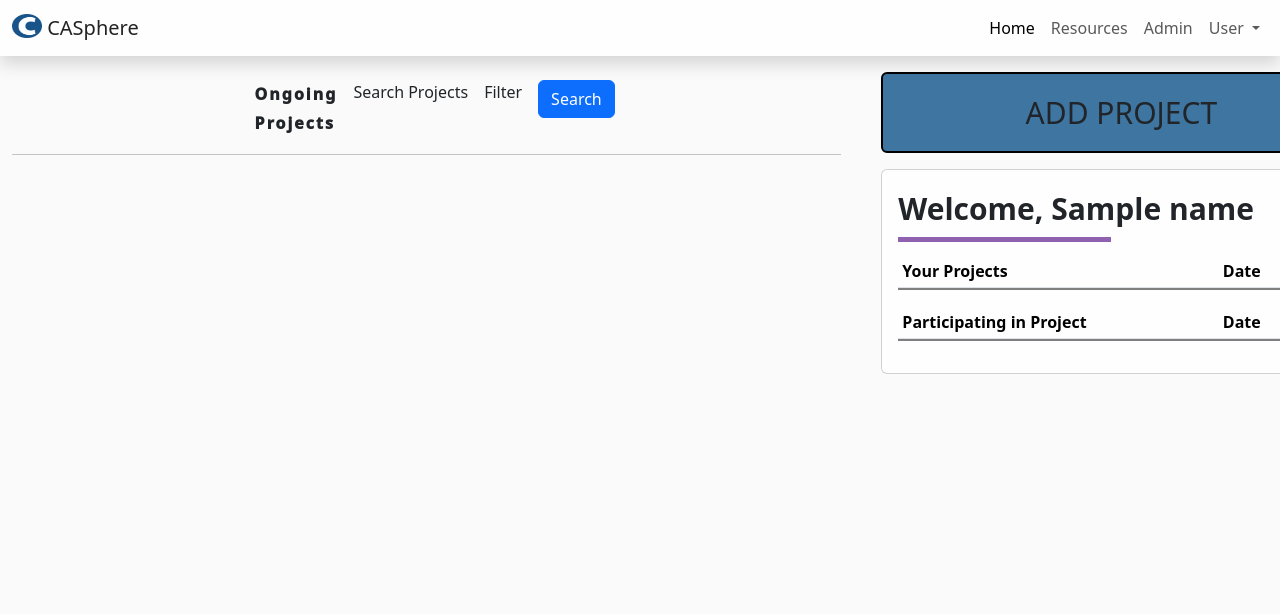
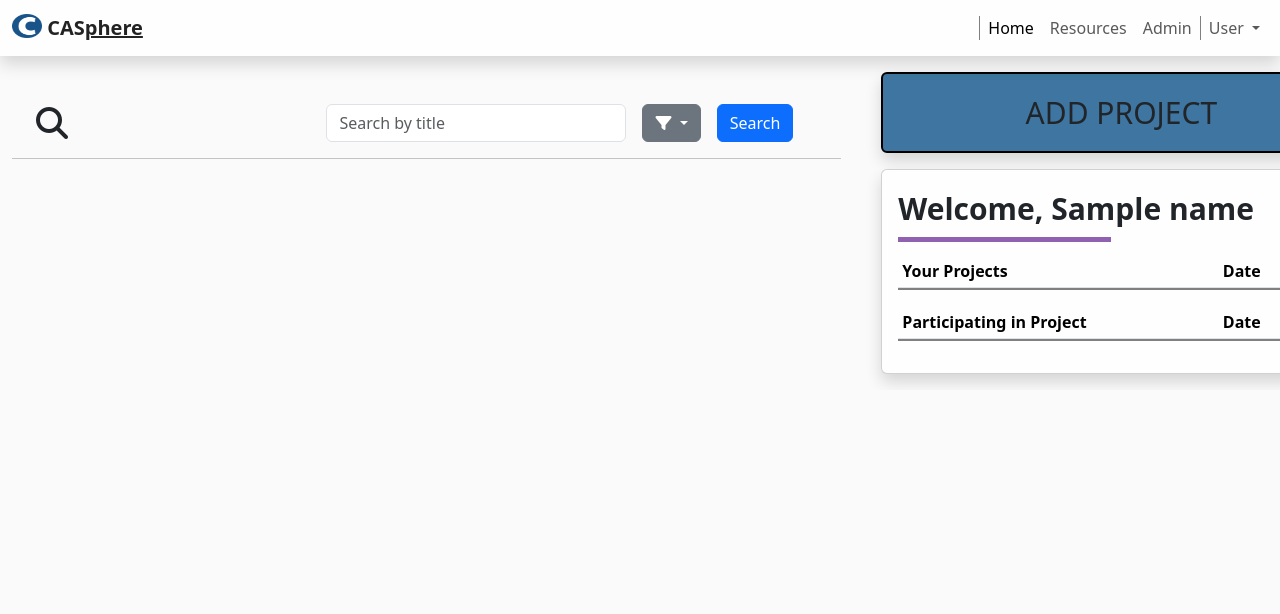
Before and after one commit to Tommytom123/CASphere, a Flask app: template main/casphere/home/templates/home.html in a window 1280 px wide. Shown: the top 614 px of the page. Run offline with Flask 3, Linux system fonts and the light colour scheme; the template is opened without the code that fills it: most values are stand-ins (such as "Sample title", 1, 10 or a date in 2020); data that the repository does not hold is empty; some libraries are stand-ins or nearby versions.

```diff
--- a/main/casphere/home/static/coreJS.js
+++ b/main/casphere/home/static/coreJS.js
@@ -35,12 +35,28 @@ function formatDateTimeToDate(dateString) { // Removes the trailing time returne
   return dateString.slice(0,10)
 }
 
+function parseIsoDate(dateStr){ //Year-Month-Day
+  var splitDateStr = dateStr.split("-");
+  if (splitDateStr[0].length != 4 || splitDateStr[1].length != 2 || splitDateStr[2].length != 2){
+    return false
+  }
+  return new Date(parseInt(splitDateStr[0], 10), parseInt(splitDateStr[1], 10) - 1, parseInt(splitDateStr[2], 10));
+}
+
+// Facilitates strings, dates
+function isGreaterThan(a,b){
+  console.log(`A:${a} | B:${b} |dateA:${Date.parse(a)} | dateA:${Date.parse(b)}`)
+  if (parseIsoDate(a) && parseIsoDate(b)){
+    console.log(parseIsoDate(a) > parseIsoDate(b))
+    return parseIsoDate(a) > parseIsoDate(b)
+  }
+  console.log(a>b)
+  return a > b
+}
+
 async function getUserObj(){
   return await fetchPostWrapper("/getUserObj")
 }
-
-
-
 
 // -- Adding Projects --
 
@@ -144,7 +160,7 @@ async function initPageOnLoad(){
 
   onLoadValidators()
 
-  switch (globalUserObj["accessLvel"]){
+  switch (globalUserObj["accessLevel"]){
     case 'admin':
       console.log('Show admin page')
     default: // Ie: student or other
@@ -156,11 +172,8 @@ async function initPageOnLoad(){
   globalProjectStack = new ProjectStack(globalUserObj["accessLevel"])
   globalProjectStack.fetchNewProjects()
   */
-  const mainProjectSet = new ProjectSet(globalUserObj["accessLvel"])
-  const projectScroll = new ProjectScrollDisplay(mainProjectSet, 'projectScrollContainer')
+  const mainProjectSet = new ProjectSet(globalUserObj["accessLevel"])
 
-  const ownedProjectsTable = new ProjectsOwnedTable(mainProjectSet, 'ownedProjectsTable')
-  const joinedProjectsTable = new ProjectsJoinedTable(mainProjectSet, 'joinedProjectsTable')
 
 
 }
--- a/main/casphere/home/static/globalCSS.css
+++ b/main/casphere/home/static/globalCSS.css
@@ -165,7 +165,45 @@ input[type=number] {
 
 }*/
 
+.vl-navbar {
+  border-left: 1px solid grey;
+  margin-top: 8px;
+  margin-bottom: 8px;
+
+}
+
+
+/* search bar */
+
+.search-proj-label{
+  float:left;
+  min-height: 20px;
+}
+
+.search-proj-input{
+  max-width: 300px;
+}
+
+.dropdown-menu.filter-dropdown-body{
+  min-width:250px;
+
+}
+
+.proj-scroll-container{
+  -webkit-mask-image: linear-gradient(transparent, black 3%, black 95%, transparent);
+  mask-image: linear-gradient(transparent, black 3%, black 95%, transparent);
+
+}
+
 /* Project card CSS */
+.modal-dialog-centered{
+  min-width: 832px;
+  max-width: 832px;
+}
+
+.modal-opaque {
+  background-color: rgba(0,0,0,0.1);
+}
 
 .scroll-top-btn {
   opacity: 0.78;
--- a/main/casphere/home/templates/home.html
+++ b/main/casphere/home/templates/home.html
@@ -13,28 +13,62 @@
 <div class="container-fluid" style="max-height: 100vh; overflow-y: hidden;">
   <div class="row justify-content-md-center">
     <div class="col-lg-8 d-flex flex-column justify-content-start order-lg-first order-last " style="max-width: 950px;">
+
       <div id="searchProjectsHeader" class="position-relative">
-        <form class="row g-3 w-100 justify-content-center m-2">
-          <div class="col-auto">
-            <span class="search-proj-text">Ongoing</br>Projects</span>
-          </div>
-          <div class="col-auto">
-            Search Projects
-          </div>
-          <div class="col-auto">
-            Filter
-          </div>
-          <div class="col-auto">
-            <button type="submit" class="btn btn-primary mb-3">Search</button>
+
+        <form>
+          <div class="d-flex mt-5">
+
+            <div class="my-auto me-auto mx-4">
+              <i class="fa-solid fa-magnifying-glass fa-2xl"></i>
+              <!--<strong class="my-auto">Find Projects</strong> -->
+            </div>
+
+            <input type="text" class="form-control mx-2 search-proj-input my-auto" id="searchProjectTitle" placeholder="Search by title">
+            <div class="dropdown"> <!-- The filter dropdown  -->
+              <button class="btn btn-secondary dropdown-toggle mx-2 filter-dropdown-btn my-auto" type="button" data-bs-toggle="dropdown" data-bs-auto-close="outside" aria-expanded="false">
+                <i class="fa-solid fa-filter"></i>
+              </button>
+              <ul class="dropdown-menu filter-dropdown-body p-2">
+                <hr>
+                <h3>Starts between:</h3>
+                <div class="d-flex">
+                  <input type="date" class="form-control" id="startDateFilter" placeholder="Start Date">
+                  <span class="mx-2">to</span>
+                  <input type="date" class="form-control" id="endDateFilter" placeholder="End Date">
+                </div>
+                <hr>
+                <h3>Only show:</h3>
+                <li class="dropdown-item">
+                  <input type="checkbox" id="filterPinned" name="filterPinned">
+                  <label for="filterPinned">Pinned Projects</label>
+                </li>
+                <li class="dropdown-item">
+                  <input type="checkbox" id="filterApproved" name="filterApproved">
+                  <label for="filterApproved">Approved Projects</label>
+                </li>
+                <hr>
+                <div class="d-flex justify-content-end my-2">
+                  <button class="btn btn-secondary mx-2">Clear</button>
+                  <button class="btn btn-primary mx-2">Apply</button>
+                </div>
+              </ul>
+
+            </div>
+
+            <!-- Search Text Field and btn on the right -->
+
+            <button type="submit" class="btn btn-primary ms-2 me-5 my-auto">Search</button>
           </div>
         </form>
+
         <hr>
         <button id="scrollToTopBtn" class="btn scroll-top-btn translate-middle">
           Back to start <i class="fa-solid fa-up-long"></i>
         </button>
       </div>
 
-      <div id="projectScrollContainer" class="d-flex flex-column align-items-center hide-scrollbar" style="max-height: 84vh; overflow-y: scroll;">
+      <div id="projectScrollContainer" class="d-flex flex-column align-items-center hide-scrollbar proj-scroll-container" style="max-height: 84vh; overflow-y: scroll;">
 
       </div>
 
@@ -42,10 +76,10 @@
     <div class="col-lg-4 d-flex flex-column justify-content-start order-lg-last order-first">
       <!-- Info Card + add proj stack -->
       <div>
-        <button type="button" class="info-card-btn-width add-proj-btn btn py-3 mt-3 mx-3" onclick="addProjectShowForm()">
+        <button type="button" class="info-card-btn-width add-proj-btn btn py-3 mt-3 mx-3 shadow" onclick="addProjectShowForm()">
           <span style="font-size: 30px;">ADD PROJECT</span>
         </button>
-        <div class="card my-3 mx-3 info-card-btn-width" style="background-color: #fEfEfE;">
+        <div class="card my-3 mx-3 info-card-btn-width shadow" style="background-color: #fEfEfE;">
           <div class="card-body overflow-x-auto">
 
             <span class="card-title welcome-text">Welcome, {{ name }}</span>
@@ -269,12 +303,12 @@
 </div>
 
 <!-- Modal | Show project -->
-<div class="modal fade" id="showProjectModal" data-bs-backdrop="static" data-bs-keyboard="false" tabindex="-1" aria-labelledby="selectYearModalLabel" aria-hidden="true">
+<div class="modal modal-lg fade" id="showProjectModal" data-bs-backdrop="static" data-bs-keyboard="false" tabindex="-1" aria-labelledby="selectYearModalLabel" aria-hidden="true">
   <div class="modal-dialog modal-dialog-centered">
-    <div class="modal-content">
-      <div class="modal-header">
+    <div class="modal-content show-card-modal modal-opaque">
+      <!--<div class="modal-header">
         <h5 class="modal-title" id="selectYearModalLabel">Project</h5>
-      </div>
+      </div>-->
       <div id="showProjectModalBody" class="modal-body">
 
       </div>
--- a/main/casphere/home/templates/layout.html
+++ b/main/casphere/home/templates/layout.html
@@ -34,13 +34,15 @@
       <div class="container-fluid">
         <a class="navbar-brand" href="#">
           <img src="/_general_static/static/favicon/apple-touch-icon.png" alt="Logo" width="30" height="24" class="d-inline-block align-text-top">
-          CASphere
+          <strong>CAS<u>phere</u></strong>
         </a>
         <button class="navbar-toggler" type="button" data-bs-toggle="collapse" data-bs-target="#navbarSupportedContent" aria-controls="navbarSupportedContent" aria-expanded="false" aria-label="Toggle navigation">
           <span class="navbar-toggler-icon"></span>
         </button>
         <div class="collapse navbar-collapse" id="navbarSupportedContent">
+
           <ul class="navbar-nav ms-auto mb-2 mb-lg-0">
+            <div class="vl-navbar"></div>
             <li class="nav-item">
               <a class="nav-link {{ 'active' if current_page == 'Home' else '' }}" aria-current="page" href="#">Home</a>
             </li>
@@ -50,6 +52,7 @@
             <li class="nav-item">
               <a class="nav-link {{ 'active' if current_page == 'Admin' else '' }}" href="#">Admin</a>
             </li>
+            <div class="vl-navbar"></div>
             <li class="nav-item dropdown">
               <a class="nav-link dropdown-toggle" href="#" role="button" data-bs-toggle="dropdown" aria-expanded="false">
                 User
```
Also changed, not shown: main/casphere/home/static/projects.js (+81 -175 lines).
